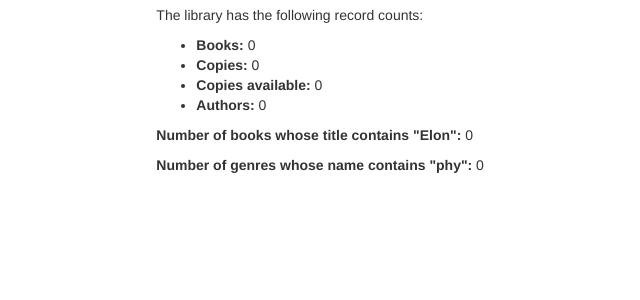
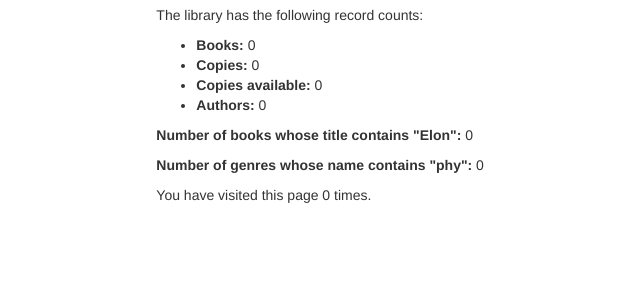
Before and after one commit to yhoiseth/locallibrary, a Django app: page /catalog/ in a window 1280 px wide. Shown: the part 148-448 px from the top of the page, without its empty margins (72-712 px from the left). Run offline with Django 3.2, Linux system fonts and the light colour scheme; data that the repository does not hold is empty; some libraries are stand-ins or nearby versions.

Commit message:
Add page visit count

```diff
--- a/catalog/templates/index.html
+++ b/catalog/templates/index.html
@@ -40,4 +40,6 @@
         {{ number_of_genres_whose_name_contains_phy }}
     </p>
 
+    <p>You have visited this page {{ number_of_visits }}{% if number_of_visits == 1 %} time{% else %} times{% endif %}.</p>
+
 {% endblock %}
--- a/catalog/views.py
+++ b/catalog/views.py
@@ -7,7 +7,11 @@ def index(request):
     """
     View function for the homepage
     """
+    number_of_visits = request.session.get('number_of_visits', 0)
+    request.session['number_of_visits'] = number_of_visits + 1
+
     context = {
+        'number_of_visits': number_of_visits,
         'number_of_books': Book.objects.all().count(),
         'number_of_book_instances': BookInstance.objects.all().count(),
         'number_of_available_book_instances':
```
